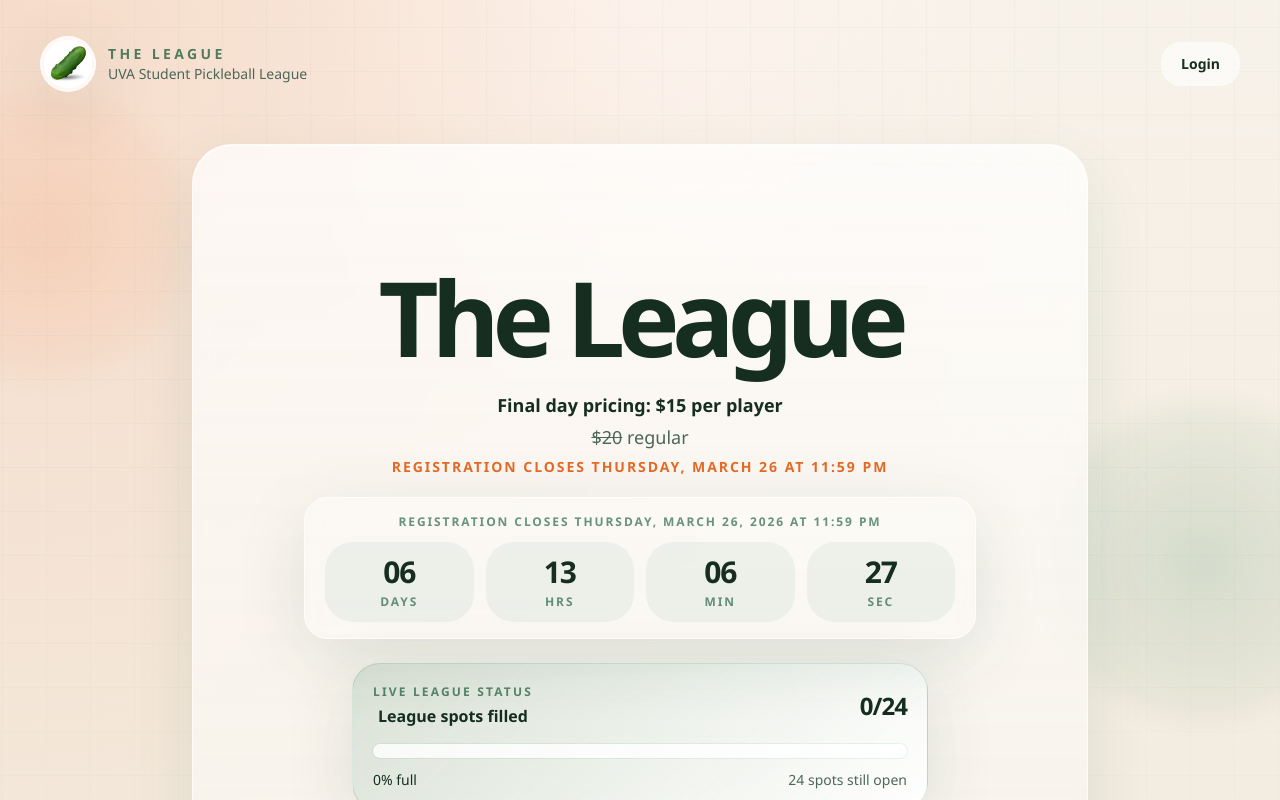
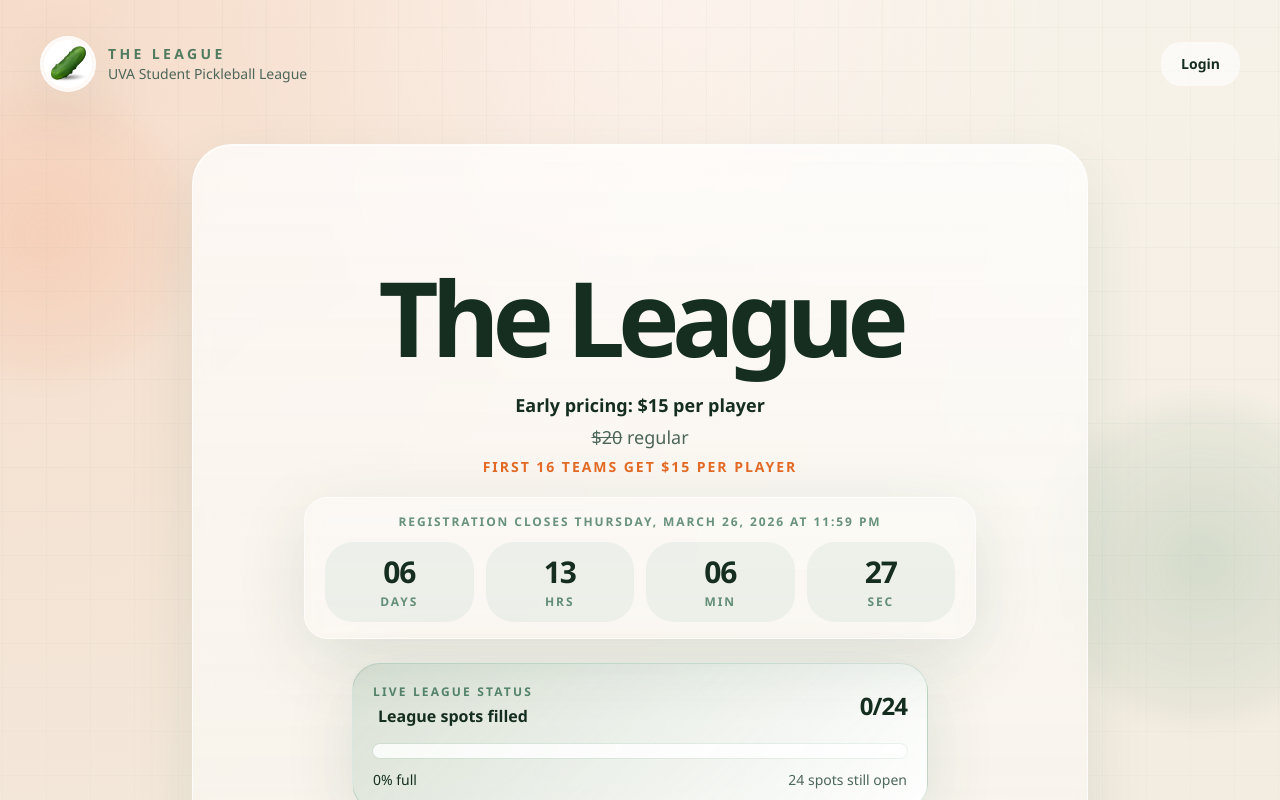
Before and after one commit to jays226/TheLeague, a Next.js app: page / in a window 1280 px wide. Shown: the top 800 px of the page. Built offline with nearby package versions, Linux system fonts and the light colour scheme; no server answers; the database is empty.

Commit message:
Refresh hero pricing copy

```diff
--- a/app/page.tsx
+++ b/app/page.tsx
@@ -73,13 +73,13 @@ export default async function HomePage() {
                   {earlyPricingActive ? (
                     <>
                       <span className="block text-center font-semibold text-foreground">
-                        Final day pricing: $15 per player
+                        Early pricing: $15 per player
                       </span>
                       <span className="block text-center">
                         <span className="line-through">$20</span> regular
                       </span>
                       <span className="mt-1 block text-center text-sm font-semibold uppercase tracking-[0.14em] text-[hsl(22_78%_52%)]">
-                        Registration closes Thursday, March 26 at 11:59 PM
+                        First 16 teams get $15 per player
                       </span>
                     </>
                   ) : (
```
